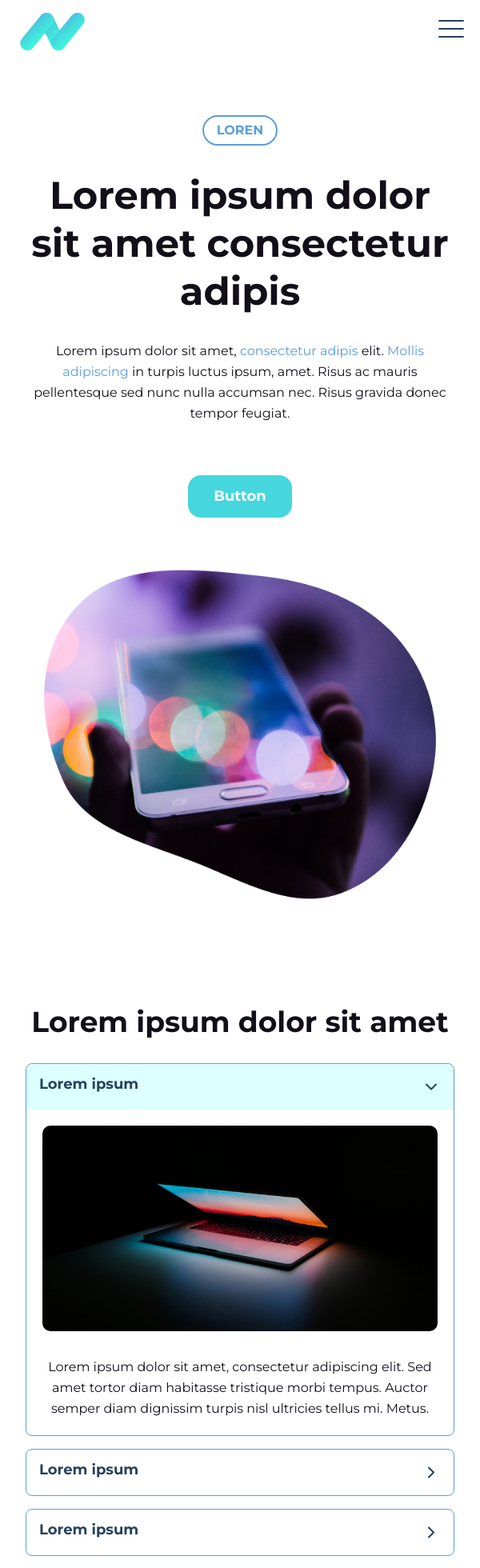
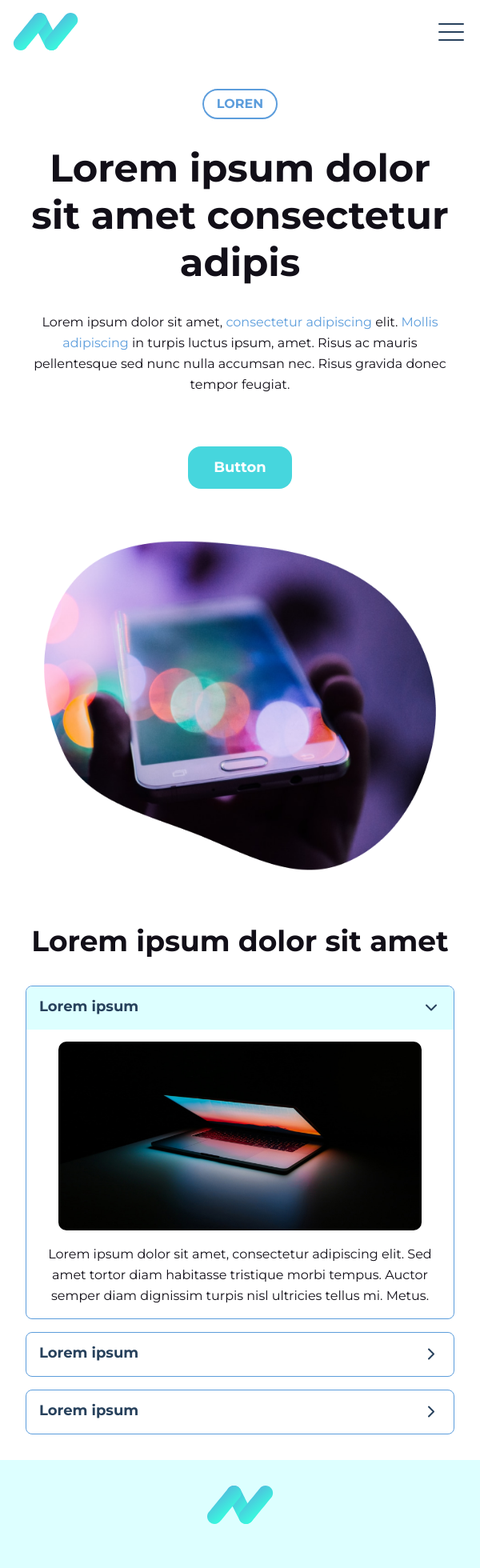
Before and after one commit to pablozafra90/tecalis, a React (Vite) app: page / in a window 600 px wide. Shown: the top 1960 px of the page at 80% size. Built offline with nearby package versions, Linux system fonts and the light colour scheme; a web font is replaced by a local one.

Commit message:
ajuste feedback

```diff
--- a/src/assets/styles/base/_base.scss
+++ b/src/assets/styles/base/_base.scss
@@ -37,12 +37,12 @@ h4, h5 {
 
 h1 {
     font-size: 48px;
-    line-height: 60px;
+    line-height: 59px;
 }
 
 h2 {
     font-size: 36px;
-    line-height: 40px;
+    line-height: 44px;
 }
 
 h3 {
@@ -95,7 +95,6 @@ section{
 @media screen and (min-width: 600px) and (max-width: 991px) {
     /* Estilos para tabletas */
 
-
 }
 
 @media screen and (min-width: 992px) {
--- a/src/assets/styles/layout/_layout.scss
+++ b/src/assets/styles/layout/_layout.scss
@@ -18,7 +18,7 @@
     }
 
     .container {
-        margin-top: 80px;
+        margin-top: 77px;
     }
 }
 
@@ -30,7 +30,7 @@
     }
 
     .container {
-        margin-top: 80px;
+        margin-top: 77px;
     }
 }
 
@@ -42,7 +42,7 @@
     }
 
     .container {
-        margin-top: 80px;
+        margin-top: 47px;
     }
 
 }
--- a/src/assets/styles/modules/_footer.scss
+++ b/src/assets/styles/modules/_footer.scss
@@ -12,7 +12,7 @@ footer {
     flex-wrap: nowrap;
     flex-direction: row;
     align-items: flex-start;
-    padding: 32px 32px 48px 23px;
+    padding: 32px 32px 48px 32px;
 
     &__logo {
         cursor: pointer;
@@ -91,13 +91,14 @@ footer {
     flex-wrap: wrap;
 
     &__links-container {
-        gap: 24px;
+        gap: 22px;
     }
 
     &__col {
         flex-basis: calc(50% - 24px);
         box-sizing: border-box;
         min-width: auto;
+        margin-bottom: -3px;
 
         &--double {
             flex-basis: 100%;
--- a/src/assets/styles/modules/_gallery.scss
+++ b/src/assets/styles/modules/_gallery.scss
@@ -72,7 +72,8 @@
         max-width: 400px;
         display: flex;
         flex-direction: column;
-        gap: 32px;
+        gap: 34px;
+        margin-top: -3px;
 
         .item-content {
             display: none;
@@ -83,7 +84,7 @@
     &__items {
         display: flex;
         flex-direction: column;
-        gap: 16px;
+        gap: 20px;
     }
 
     &__photo {
@@ -111,13 +112,19 @@
         display: block;
         gap: 0;
         box-sizing: border-box;
+        padding-top: 0;
+        padding-bottom: 32px;
+
+        &__items {
+            gap: 16px;
+        }
 
         &__title {
             text-align: center;
         }
 
         .item-content {
-            padding: 20px;
+            padding: 15px;
         }
 
         .item-container--active {
@@ -126,8 +133,12 @@
                 flex-direction: column;
                 align-items: center;
                 justify-content: center;
-                gap: 32px;
+                gap: 17px;
             }
+        }
+
+        &__photo {
+            width: 90%;
         }
 
         &__only-desktop-column {
@@ -146,6 +157,11 @@
 
         button {
             border-radius: 8px 8px 0px 0px;
+            padding: 14px 16px 15px 16px;
+
+            h4 {
+                line-height: 1.3em;
+            }
         }
 
         .item-container {
@@ -169,13 +185,22 @@
 
 
     .gallery {
+        display: block;
+        gap: 0;
+        box-sizing: border-box;
+        padding-top: 0;
+        padding-bottom: 32px;
 
         &__title {
             text-align: center;
         }
 
+        &__items {
+            gap: 16px;
+        }
+
         .item-content {
-            padding: 20px;
+            padding: 15px;
         }
 
 
@@ -185,8 +210,12 @@
                 flex-direction: column;
                 align-items: center;
                 justify-content: center;
-                gap: 32px;
+                gap: 17px;
             }
+        }
+
+        &__photo {
+            width: 90%;
         }
 
         &__only-desktop-column {
@@ -197,6 +226,15 @@
             border: 1px map-get($colors, "comp-blue" ) solid;
             border-radius: 8px;
             gap: 0;
+        }
+
+        button {
+            border-radius: 8px 8px 0px 0px;
+            padding: 14px 16px 15px 16px;
+
+            h4 {
+                line-height: 1.3em;
+            }
         }
 
         &__main-column {
--- a/src/assets/styles/modules/_header.scss
+++ b/src/assets/styles/modules/_header.scss
@@ -1,3 +1,4 @@
+
 
 
 .header {
@@ -7,8 +8,6 @@
         margin: 0;
     }
 
-    .header {
-
     &__img-column {
         flex: 1;
     }
@@ -17,7 +16,6 @@
         display: flex;
         flex: 1;
         flex-direction: column;
-            gap: 64px;
     }
 
     &__copy-container {
@@ -35,7 +33,6 @@
     }
 
 
-    }
 }
 
 
@@ -56,6 +53,7 @@
 
         &__copy-column {
             align-items: center;
+            gap: 32px;
         }
 
         &__copy-container {
@@ -77,6 +75,7 @@
 
         &__copy-column {
             align-items: center;
+            gap: 64px;
         }
 
         &__copy-container {
@@ -92,11 +91,12 @@
     .header {
 
         &__img {
-            height: 500px;
+            width: 100%;
         }
 
         &__copy-column {
             place-items: flex-start;
+            gap: 64px;
         }
 
         &__copy-container {
--- a/src/assets/styles/modules/_navbar.scss
+++ b/src/assets/styles/modules/_navbar.scss
@@ -26,7 +26,7 @@
     }
 
     &__logo {
-        width: 100px;
+        width: 92px;
         cursor: pointer;
     }
 
@@ -37,7 +37,7 @@
         width: 100%;
         display: flex;
         flex-direction: row;
-        gap: 32px;
+        gap: 33px;
 
         li {
             margin-top: -10px;
@@ -57,6 +57,8 @@
         float: right;
         border: none;
         cursor: pointer;
+        background-position: center;
+        background-repeat: no-repeat;
     }
 
 }
@@ -67,6 +69,15 @@
 
         ul {
             display: none;
+        }
+
+        &__logo {
+            width: 83px;
+            cursor: pointer;
+        }
+
+        &__hamburguer-btn {
+            height: 48px;
         }
 
 
--- a/src/components/Header.jsx
+++ b/src/components/Header.jsx
@@ -22,7 +22,7 @@ export const Header = () => {
                 </li>
               </ul>
               <h1>Lorem ipsum dolor sit amet consectetur adipis</h1>
-              <p>Lorem ipsum dolor sit amet, <a onClick={() => { setAlertNav() }}>consectetur adipis</a> elit. <a onClick={() => { setAlertNav() }}>Mollis adipiscing</a> in turpis luctus ipsum, amet. Risus ac mauris pellentesque sed nunc nulla accumsan nec. Risus gravida donec tempor feugiat.</p>
+              <p>Lorem ipsum dolor sit amet, <a onClick={() => { setAlertNav() }}>consectetur adipiscing</a> elit. <a onClick={() => { setAlertNav() }}>Mollis adipiscing</a> in turpis luctus ipsum, amet. Risus ac mauris pellentesque sed nunc nulla accumsan nec. Risus gravida donec tempor feugiat.</p>
 
             </div>
 
```
Also changed, not shown: 1 other file (tests, documents, lock files or other folders). Lines whose indentation alone changed are shown as unchanged.
